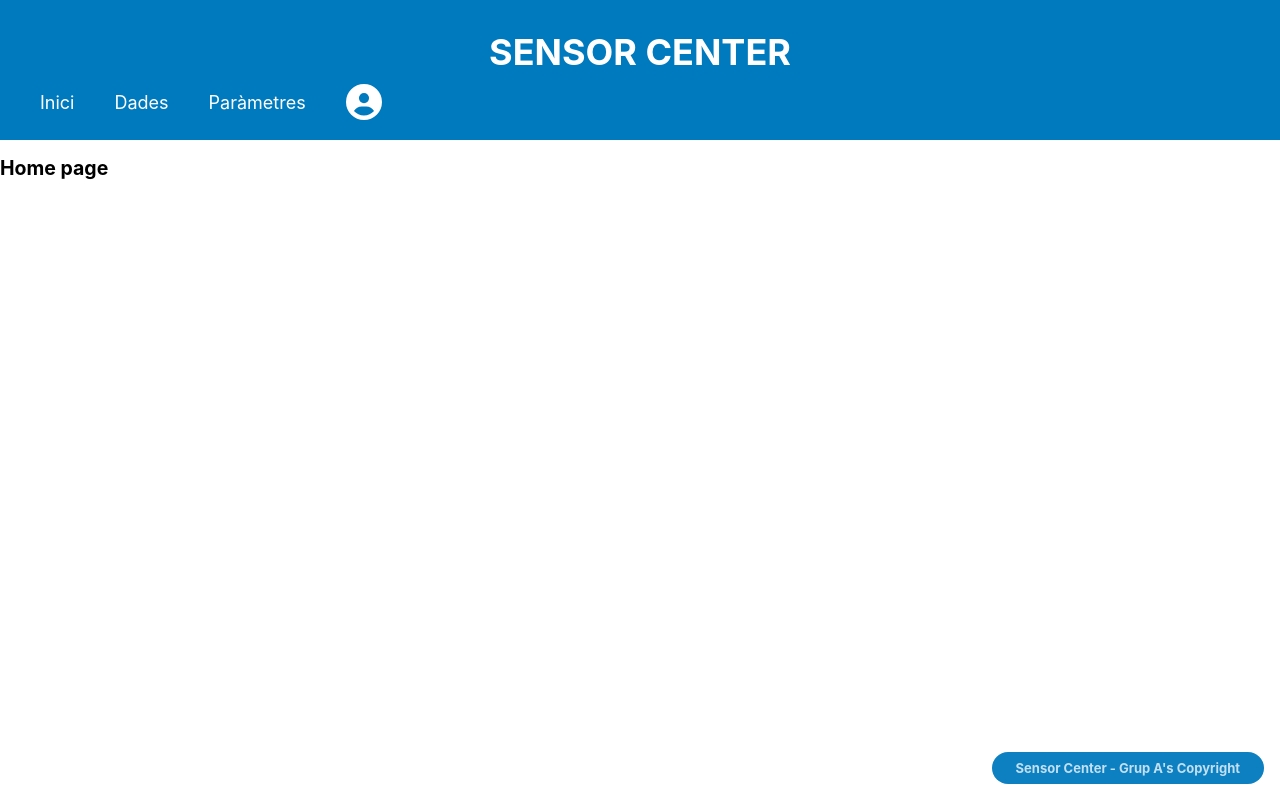
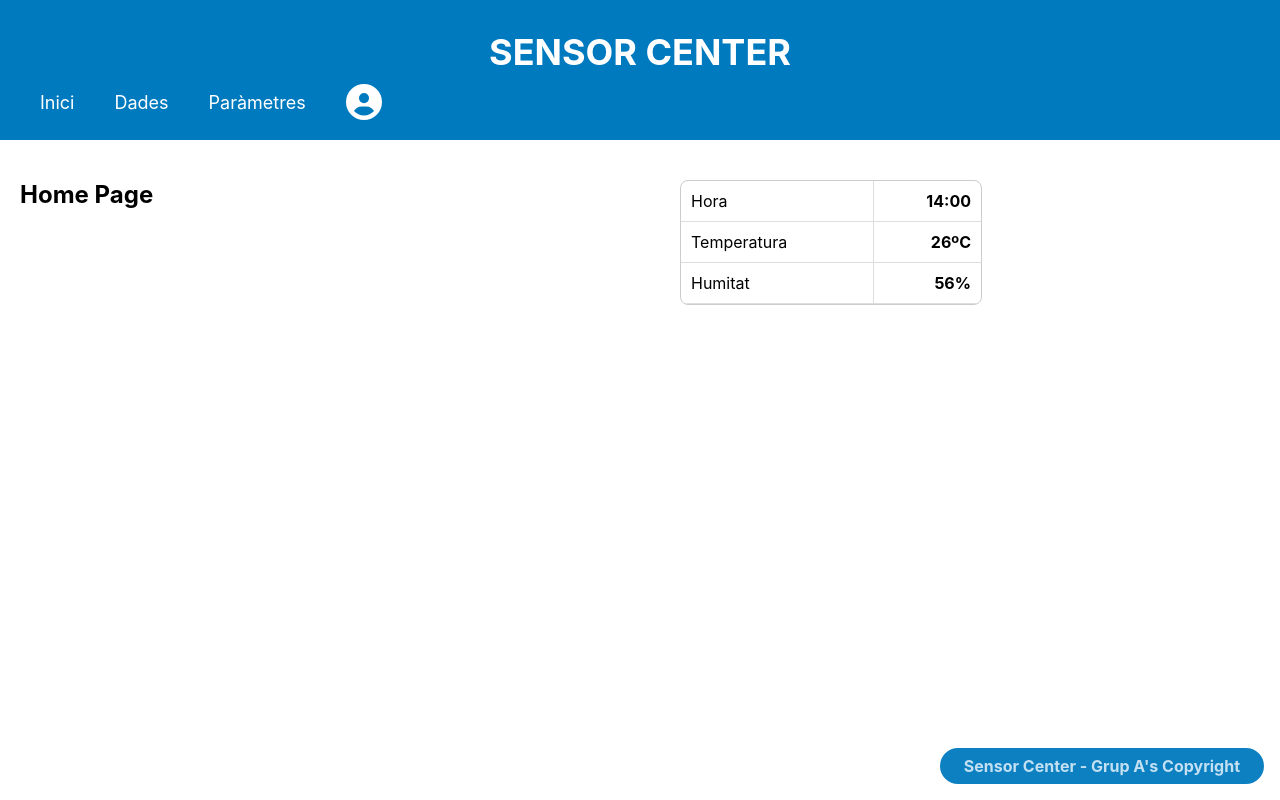
Before and after one commit to xavi075/is-grupA, a React (Create React App) app in the folder web-board/: page /home in a window 1280 px wide. Both pictures are taken after typing "Sample", "Sample123" into the empty fields and a click on the button "Iniciar Sessió". Built offline with nearby package versions, Linux system fonts and the light colour scheme.

Commit message:
Add LastInfo component, change password expandable, styles fixes and other minor bugs

```diff
--- a/web-board/src/App.css
+++ b/web-board/src/App.css
@@ -23,3 +23,11 @@ button{
   cursor: pointer;
   padding: 5px 15px;
 }
+
+*{
+  font-size: 16px;
+}
+
+h2 {
+  font-size: 24px;
+}
--- a/web-board/src/pages/data/DataPage.tsx
+++ b/web-board/src/pages/data/DataPage.tsx
@@ -1,4 +1,5 @@
 import { useEffect, useState } from 'react';
+import LastInfo from './components/LastInfo';
 
 export function DataPage() {
 
@@ -6,6 +7,7 @@ export function DataPage() {
     return (
         <div>
             <h2>Data Page</h2>
+            <LastInfo />
         </div>
     )
 }
--- /dev/null
+++ b/web-board/src/pages/data/components/LastInfo.css
@@ -0,0 +1,27 @@
+.table-container {
+  width: 300px;
+  margin: 20px;
+  border: 1px solid #ccc;
+  border-radius: 8px;
+  overflow: hidden;
+}
+
+table {
+  width: 100%;
+  border-collapse: collapse;
+}
+
+td {
+  padding: 10px;
+  text-align: left;
+  border-bottom: 1px solid #ddd;
+}
+
+td:last-child {
+  text-align: right;
+  font-weight: bold;
+}
+
+td + td {
+  border-left: 1px solid #ddd;
+}
--- /dev/null
+++ b/web-board/src/pages/data/components/LastInfo.tsx
@@ -0,0 +1,27 @@
+import React from 'react';
+import './LastInfo.css';
+
+const LastInfo = () => {
+  return (
+    <div className="table-container">
+      <table>
+        <tbody>
+          <tr>
+            <td>Hora</td>
+            <td>14:00</td>
+          </tr>
+          <tr>
+            <td>Temperatura</td>
+            <td>26ºC</td>
+          </tr>
+          <tr>
+            <td>Humitat</td>
+            <td>56%</td>
+          </tr>
+        </tbody>
+      </table>
+    </div>
+  );
+};
+
+export default LastInfo;
--- /dev/null
+++ b/web-board/src/pages/home/HomePage.css
@@ -0,0 +1,16 @@
+.page-container {
+  display: flex;
+  flex-wrap: wrap;
+}
+
+.column {
+  flex: 1;
+  padding: 20px;
+  box-sizing: border-box;
+}
+
+@media (max-width: 768px) {
+  .column {
+    flex: 100%;
+  }
+}
--- a/web-board/src/pages/home/HomePage.tsx
+++ b/web-board/src/pages/home/HomePage.tsx
@@ -1,7 +1,17 @@
+import LastInfo from "../data/components/LastInfo"
+import './HomePage.css'
 export function HomePage() {
-    return (
-        <div>
-            <h2>Home page</h2>
-        </div>
-    )
+  return (
+    <>
+    <div className="page-container">
+      <div className="column">
+        <h2>Home Page</h2>
+      </div>
+      <div className="column">
+        <LastInfo />
+      </div>
+    </div>
+    </>
+
+  )
 }
--- a/web-board/src/pages/login/components/Login.css
+++ b/web-board/src/pages/login/components/Login.css
@@ -10,6 +10,7 @@
 }
 
 .password-container{
+  margin: 10px 20px 20px 30px;
   padding-top: 20px;
 }
 
--- a/web-board/src/pages/profile/components/Account.css
+++ b/web-board/src/pages/profile/components/Account.css
@@ -14,14 +14,21 @@
 }
 
 .logout-link {
-  display: block;
-  margin-top: 10px;
-  color: #dc3545;
+  display: inline-block;
+  margin-top: 30px;
+  padding: 10px 20px;
+  color: #fff;
+  background-color: #dc3545;
   text-decoration: none;
+  border: 1px solid #dc3545;
+  border-radius: 4px;
   cursor: pointer;
+  transition: background-color 0.3s, color 0.3s;
 }
 
 .logout-link:hover {
+  background-color: #ffffff;
+  color: #dc3545;
   text-decoration: underline;
 }
 
--- a/web-board/src/pages/profile/components/Account.tsx
+++ b/web-board/src/pages/profile/components/Account.tsx
@@ -17,8 +17,8 @@ const Account =  () => {
   return(
     <div className="account-box">
       <h2>Account page</h2>
+      <ChangePassword />
       <Link className="logout-link" to="/" onClick={logout}>Tanca la sessió</Link>
-      <ChangePassword />
     </div>
   )
 }
--- a/web-board/src/pages/profile/components/ChangePassword.tsx
+++ b/web-board/src/pages/profile/components/ChangePassword.tsx
@@ -39,8 +39,8 @@ const ChangePassword =  () => {
   };
 
   return (
-    <>
-      <Link className="change-password-link" to="#" onClick={toggleChangePwd}>{!ChangePwd? "Canviar contrassenya": "Enrera"}</Link>
+    <div className='change-password-container'>
+      <Link className="change-password-link" to="#" onClick={toggleChangePwd}>{!ChangePwd? "Canviar contrassenya" : "Enrera"} {!ChangePwd? <FontAwesomeIcon icon="caret-right" style={{ color: "#007ABF" }} /> : <FontAwesomeIcon icon="caret-down" style={{ color: "#007ABF" }} />}</Link>
       {ChangePwd &&
         <div className="form-container password-container">
           <Form className="custom-form" onSubmit={handleChangePwd}>
@@ -61,7 +61,7 @@ const ChangePassword =  () => {
         </Form>
         </div>
       }
-    </>
+    </div>
   )
 }
 
```
